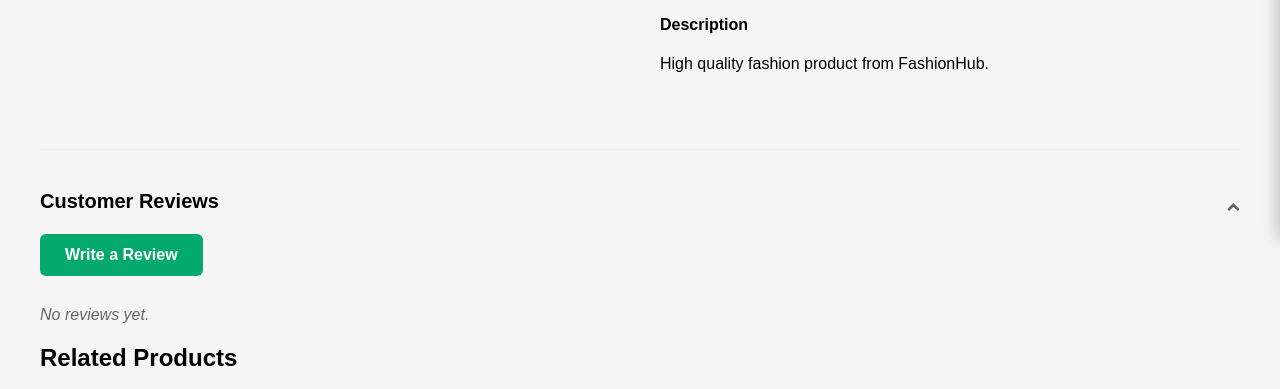
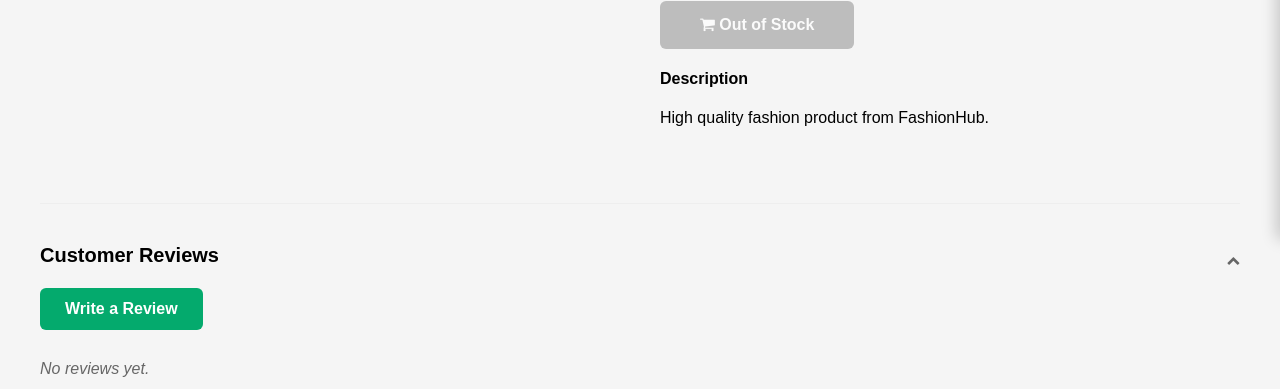
Before and after one commit to samuelkanyingi/FashionCommerce, a Django app: page /product/2/ in a window 1280 px wide. Shown: the part 561-950 px from the top of the page. Run offline with Django 5.2, Linux system fonts and the light colour scheme; data comes from the database, SQL or seed files in the repository; data that the repository does not hold is empty; some libraries are stand-ins or nearby versions.

Commit message:
Add stock remaining count

```diff
--- a/shop/views.py
+++ b/shop/views.py
@@ -370,6 +370,36 @@
         if product_id:
             try:
                 product = Product.objects.get(id=product_id)
+
+                # Check if product is in stock
+                if product.stock <= 0:
+                    return HttpResponse(f"""
+                        <div style="color: red; padding: 10px; text-align: center;">
+                            Sorry, "{product.name}" is out of stock!
+                        </div>
+                    """, status=400)
+
+                # Check if requested quantity exceeds available stock
+                available_stock = product.stock
+                requested_qty = quantity
+
+                # Check current quantity in cart
+                current_qty_in_cart = 0
+                for item in cart:
+                    if item.get("product_id") == str(product_id) and item.get("size") == size:
+                        current_qty_in_cart = item.get("quantity", 0)
+                        break
+
+                # If adding more than available, limit it
+                if current_qty_in_cart + requested_qty > available_stock:
+                    requested_qty = max(0, available_stock - current_qty_in_cart)
+                    if requested_qty == 0:
+                        return HttpResponse(f"""
+                            <div style="color: red; padding: 10px; text-align: center;">
+                                Sorry, only {available_stock} items available for "{product.name}"
+                            </div>
+                        """, status=400)
+                    quantity = requested_qty
 
                 # Check if item already exists in cart with same size
                 found = False
--- a/templates/shop/product_detail.html
+++ b/templates/shop/product_detail.html
@@ -45,16 +45,29 @@
     <div class="product-detail-info" x-data="{
         selectedSize: '',
         qty: 1,
+        availableStock: {{ product.stock }},
         sizeError: false,
         showSizeError() {
             this.sizeError = true;
             setTimeout(() => { this.sizeError = false; }, 3000);
+        },
+        increaseQty() {
+            if (this.qty < this.availableStock) this.qty++;
+        },
+        decreaseQty() {
+            if (this.qty > 1) this.qty--;
         }
     }">
         <h1>{{ product.name }}</h1>
         <div class="product-detail-price">
             KES {{ product.price }}
             <span class="original">KES {{ product.price|add:500 }}</span>
+        </div>
+
+        <div style="margin-bottom: 15px; padding: 10px; border-radius: 6px; background: {% if product.stock > 0 %}#e8f5e9{% else %}#ffebee{% endif %};">
+            <strong style="color: {% if product.stock > 0 %}#2e7d32{% else %}#c62828{% endif %};">
+                {% if product.stock > 0 %}✓ In Stock ({{ product.stock }} available){% else %}✗ Out of Stock{% endif %}
+            </strong>
         </div>
 
         <div class="product-rating">
@@ -105,9 +118,9 @@
         <div class="quantity-selector">
             <h4>Quantity</h4>
             <div class="quantity-controls">
-                <button type="button" @click="if(qty > 1) qty--">-</button>
-                <input type="number" x-model="qty" min="1" readonly>
-                <button type="button" @click="qty++">+</button>
+                <button type="button" @click="decreaseQty()">-</button>
+                <input type="number" x-model="qty" min="1" :max="availableStock" readonly>
+                <button type="button" @click="increaseQty()" :disabled="qty >= availableStock">+</button>
             </div>
         </div>
 
@@ -118,9 +131,10 @@
             <input type="hidden" name="quantity" :value="qty">
             <input type="hidden" name="redirect" value="true">
             <button type="submit" class="add-to-cart-btn"
-                    :style="!selectedSize ? 'background: #666; opacity: 0.6; cursor: not-allowed;' : ''"
+                    :disabled="availableStock <= 0"
+                    :style="(availableStock <= 0 || !selectedSize) ? 'background: #999; opacity: 0.6; cursor: not-allowed;' : ''"
                     @click="if(!selectedSize) { $event.preventDefault(); showSizeError(); }">
-                <i class="fa fa-shopping-cart"></i> Add to Cart
+                <i class="fa fa-shopping-cart"></i> {% if product.stock <= 0 %}Out of Stock{% else %}Add to Cart{% endif %}
             </button>
         </form>
 
--- a/templates/shop/receipt.html
+++ b/templates/shop/receipt.html
@@ -71,6 +71,9 @@
     </div>
 
     <div style="margin-top: 50px; display: flex; gap: 15px; justify-content: center;">
+        <a href="{% url 'my_receipts' %}" style="background: #666; color: white; padding: 12px 30px; border-radius: 6px; text-decoration: none; font-weight: 600;">
+            Close Receipt
+        </a>
         <a href="{% url 'index' %}" style="background: #04AA6D; color: white; padding: 12px 30px; border-radius: 6px; text-decoration: none; font-weight: 600;">
             Continue Shopping
         </a>
```
Also changed, not shown: templates/shop/product_grid.html (+14 -5 lines).
